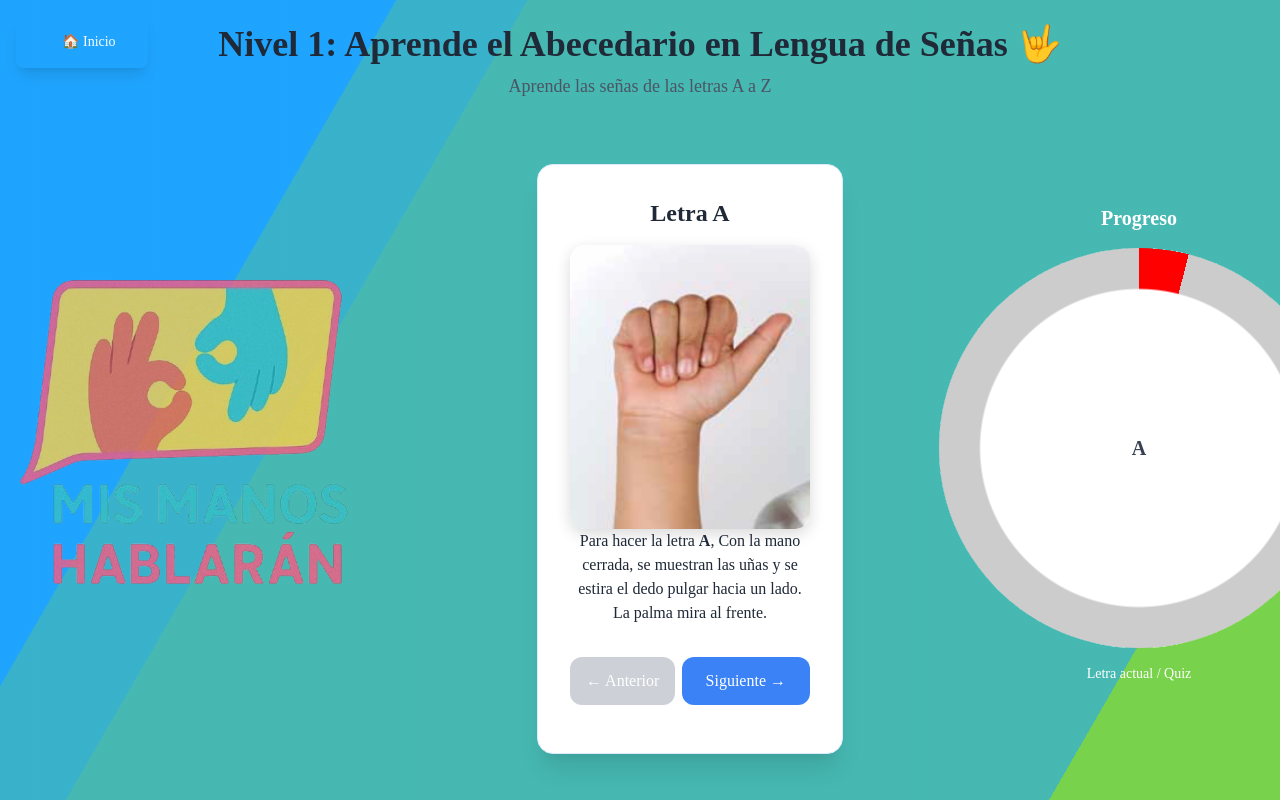
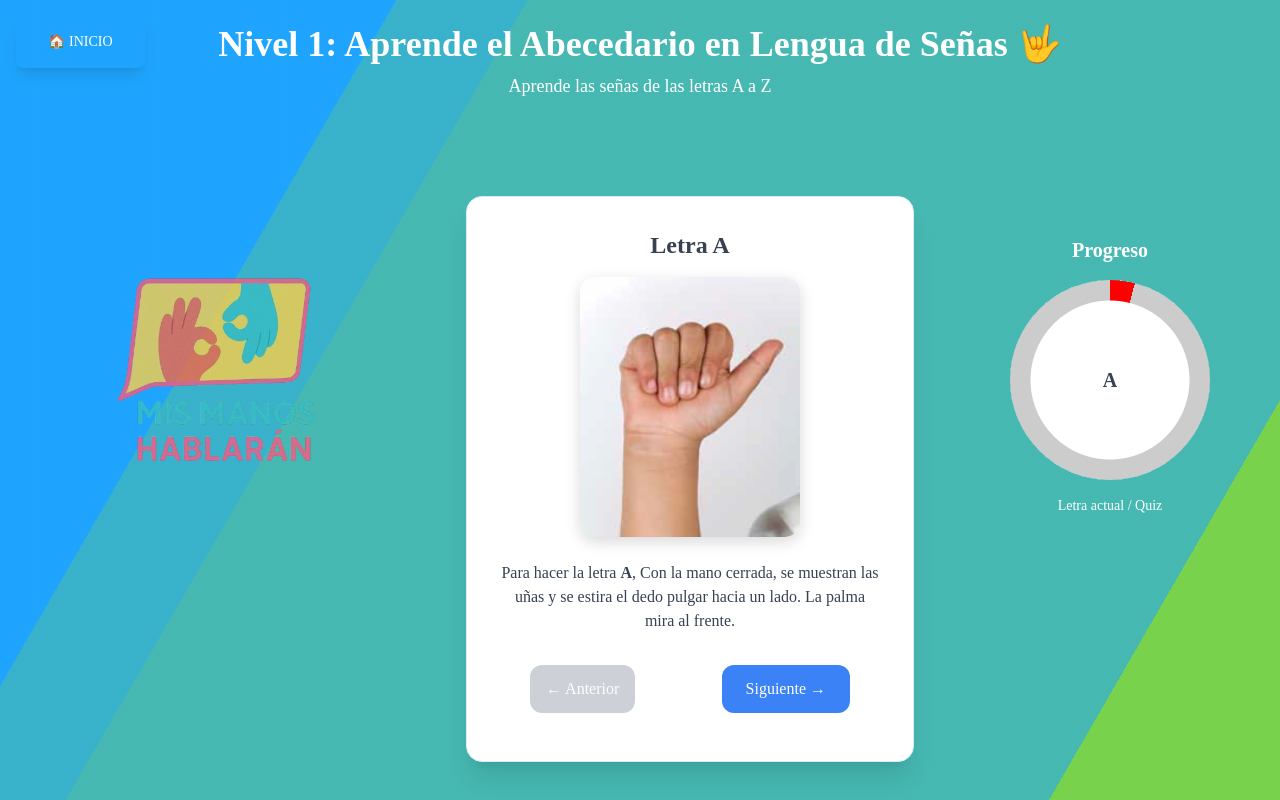
Before and after one commit to leocharo/experiencia-de-usuario, a plain HTML site: page Proyecto/niveles_1.html in a window 1280 px wide. Drawn offline with nearby package versions, Linux system fonts and the light colour scheme; no server answers.

Commit message:
cambios en diseño

```diff
--- a/Proyecto/niveles_1.html
+++ b/Proyecto/niveles_1.html
@@ -8,12 +8,16 @@
     <link href="https://cdn.jsdelivr.net/npm/tailwindcss@2.2.19/dist/tailwind.min.css" rel="stylesheet" />
     <link href="https://fonts.googleapis.com/css2?family=Poppins:wght@400;600&display=swap" rel="stylesheet" />
     <style>
+        /* ESTILOS DEL CUERPO Y FONDO */
+
         html,
         body {
             height: 100%;
             margin: 0;
             font-family: 'Roboto Slab', serif;
             overflow-x: hidden;
+            /* Se mantiene el color general #cccccc en el CSS, aunque Tailwind lo sobrescribe,
+               dejamos la intención aquí. Usaremos 'text-white' en el HTML. */
         }
 
         .bg {
@@ -45,6 +49,7 @@
                 transform: translateX(25%);
             }
         }
+        /* ESTILOS DE ELEMENTOS ESPECÍFICOS */
 
         #leccion img,
         #quiz img {
@@ -54,10 +59,11 @@
             border-radius: 15px;
             box-shadow: 0 5px 15px rgba(0, 0, 0, 0.15);
         }
+        /* ESTILO PARA LA BARRA CIRCULAR DE PROGRESO */
 
         .circular-progress {
-            width: 400px;
-            height: 400px;
+            width: 200px;
+            height: 200px;
             border-radius: 50%;
             background: radial-gradient(closest-side, white 79%, transparent 80% 100%, white 0), conic-gradient(var(--progress-color) calc(var(--progress-value) * 1%), #ccc 0);
             display: flex;
@@ -69,57 +75,55 @@
         .circular-progress span {
             z-index: 2;
         }
-        /* Agregamos separación entre el cuadro principal y el aside */
+        /* ESTRUCTURA PRINCIPAL FLEX */
 
         .contenido-principal {
             display: flex;
             justify-content: center;
+            /* Centra horizontalmente el bloque de contenido */
             align-items: flex-start;
+            /* Mantiene la alineación superior para mejor distribución */
             gap: 6rem;
-            /* <--- controla la separación */
             width: 100%;
-            padding: 2rem;
+            padding: 4rem;
+            flex-grow: 1;
+            /* Permite que ocupe el espacio restante */
         }
 
         #imagenLateral {
-            max-width: 100%;
-            /* Asegura que la imagen no se desborde */
+            max-width: 300px;
             height: auto;
             margin-top: 2rem;
-            /* Espacio con el índice */
             border-radius: 10px;
-            /* Bordes redondeados */
             opacity: 0.8;
-            /* Un poco transparente para no distraer */
         }
     </style>
 </head>
 
-<body class="text-gray-800 flex flex-col min-h-screen">
+<body class="flex flex-col min-h-screen">
     <a href="pagina_inicio.html" class="fixed top-4 left-4 z-350 bg-transparent-500 text-white text-sm Pacifico px-8 py-4 rounded-lg shadow-lg hover:bg-blue-600 transition duration-500">
-    🏠 Inicio
+        🏠 INICIO
     </a>
     </div>
-    <!-- Fondos animados -->
+
     <div class="bg"></div>
     <div class="bg bg2"></div>
     <div class="bg bg3"></div>
 
-    <!-- Encabezado -->
     <header class="text-center mb-8 mt-6">
-        <h1 class="text-4xl font-bold text-white-600 mb-2">Nivel 1: Aprende el Abecedario en Lengua de Señas 🤟</h1>
-        <p class="text-lg text-gray-600">Aprende las señas de las letras A a Z</p>
+        <h1 class="text-4xl font-bold text-white mb-2">Nivel 1: Aprende el Abecedario en Lengua de Señas 🤟</h1>
+        <p class="text-lg text-white">Aprende las señas de las letras A a Z</p>
     </header>
 
-    <!-- Contenedor principal (main + aside) -->
     <div class="contenido-principal">
         <img id="imagenLateral" src="Letras/logo_sin_fondo.png" alt="Imagen decorativa de lengua de señas" />
-        <!-- Cuadro principal centrado -->
+
         <main class="bg-white shadow-xl rounded-2xl p-8 w-full max-w-md text-center border border-blue-100">
             <div id="leccion">
-                <h2 class="text-2xl font-semibold text-white-700 mb-4">Letra A</h2>
-                <img src="Letras/Letra A.png" alt="Letra A en lengua de señas" class="mb-4" />
-                <p class="text-black-700 mb-8">
+                <h2 class="text-2xl font-semibold text-gray-700 mb-4">Letra A</h2>
+                <img src="Letras/Letra A.png" alt="Letra A en lengua de señas" width="220" height="auto" controls class="mb-6 rounded-xl shadow-lg" />
+
+                <p class="text-gray-700 mb-8 mt-6">
                     Para hacer la letra <strong>A</strong>, con la mano cerrada, se muestran las uñas y se estira el dedo pulgar hacia un lado. La palma mira al frente.
                 </p>
 
@@ -147,7 +151,6 @@
             </button>
         </main>
 
-        <!-- Aside con la barra circular de progreso -->
         <aside class="hidden lg:flex flex-col items-center pt-10 text-center">
             <h3 class="text-xl font-bold text-white mb-4">Progreso</h3>
             <div id="progressContainer">
@@ -159,8 +162,7 @@
         </aside>
     </div>
 
-    <!-- Pie de página -->
-    <footer class="mt-10 text-sm text-gray-500 text-center">
+    <footer class="mt-10 text-sm text-white text-center">
         <p>© 2025 Mis Manos Hablarán | Proyecto Educativo Inclusivo</p>
     </footer>
 
--- a/Proyecto/styles.css
+++ b/Proyecto/styles.css
@@ -125,7 +125,7 @@ body {
     padding: 40px 30px;
     border-radius: 20px;
     /* ACLARAMOS EL FONDO DE LA TARJETA */
-    --card-background: rgba(248, 243, 243, 0.5);
+    --card-background: rgba(84, 123, 155, 0.5);
     /* Aumentamos la opacidad y claridad */
     background: var(--card-background);
     backdrop-filter: blur(10px);
@@ -143,8 +143,8 @@ body {
 /* ------------------- CABECERA Y AVATAR ------------------- */
 
 h2 {
-    color: var(--primary-color);
-    margin-bottom: 30px;
+    color: black;
+    margin-bottom: 20px;
     font-size: 1.5em;
     font-weight: bold;
 }
@@ -170,7 +170,7 @@ h2 {
 .avatar-icon::after {
     content: "👤";
     /* Icono de usuario simple */
-    color: rgb(131, 193, 235);
+    color: rgb(22, 28, 32);
 }
 
 
```
Also changed, not shown: Proyecto/index.html (+3 -2 lines), Proyecto/niveles_2.html (+13 -12 lines), Proyecto/niveles_3.html (+1 -1 lines), Proyecto/nivel_4.html (deleted), Proyecto/niveles_4.html (added). Lines whose indentation alone changed are shown as unchanged.
